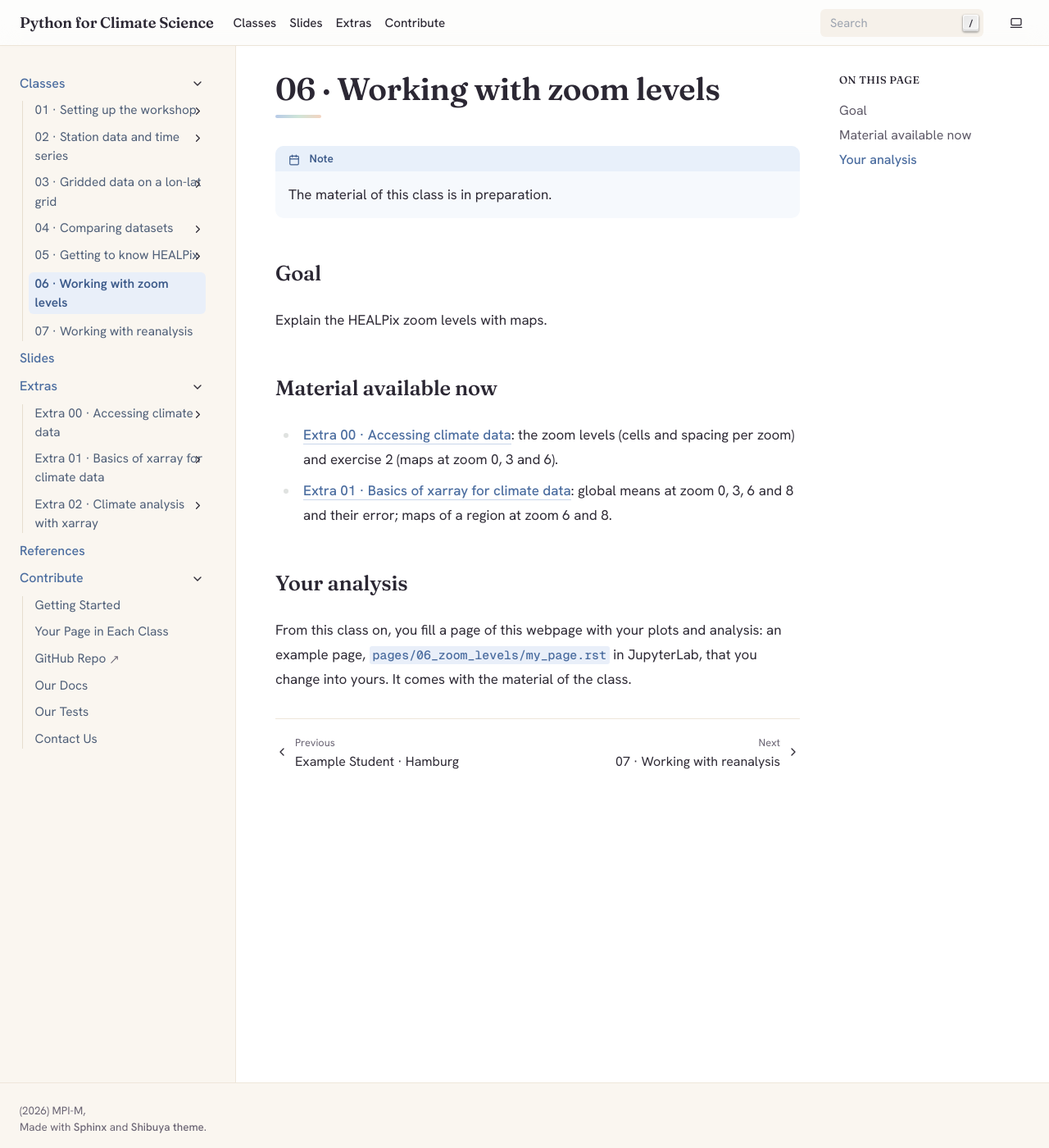
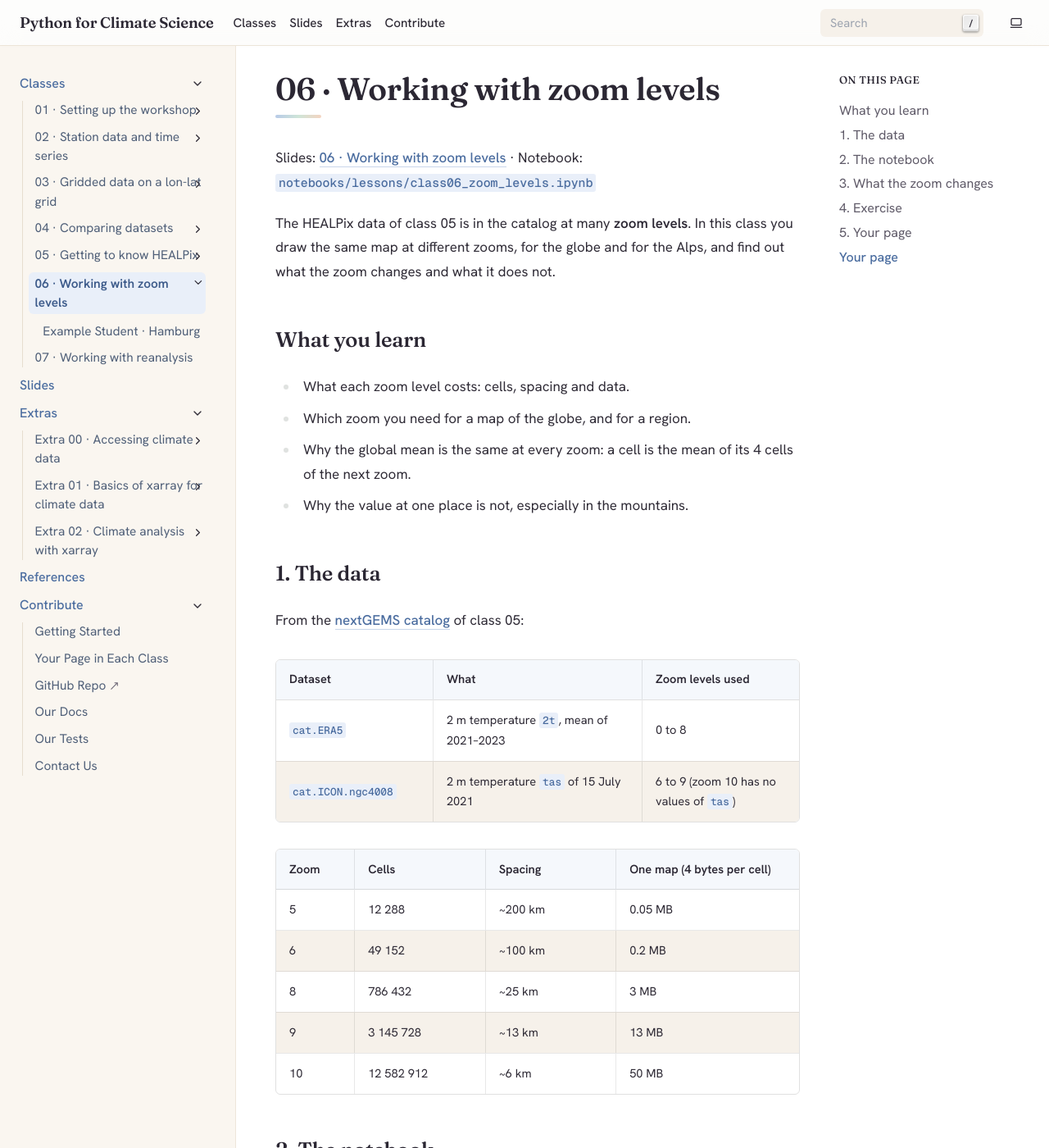
Before and after one commit to angelpeinadobravo/tuhh_python_for_climate_2026, a Sphinx documentation site: the page built from docs/source/classes/06_zoom_levels/index.rst, in a window 1280 px wide and 1400 px high. Shown: the whole window at 82% size. Built offline with Sphinx 7.4.7, drawn with Linux system fonts in a browser that asks for light colours; some of the changed text lies outside the part shown.

Commit message:
Class 06: working with zoom levels
- class06_zoom_levels: cells, spacing and data per zoom; ERA5 at zoom 1, 3,
  5 and 7; the Alps from ICON ngc4008 at zoom 6 to 9 (zoom 10 has no tas);
  the global mean is the same at every zoom (cells are means of their 4
  nested children: zoom 7 averaged by 4 gives zoom 6); one place is not
  (Hamburg vs Mont Blanc); how to choose a zoom; exercise: the student's
  region at four zooms and one place at zoom 0 to 8.
- Reuses the zoom and point material of extras 00 and 01.
- Class page, example page, slides.

Co-Authored-By: Claude Opus 5.5 <noreply@anthropic.com>

```diff
--- a/docs/source/classes/06_zoom_levels/index.rst
+++ b/docs/source/classes/06_zoom_levels/index.rst
@@ -3,22 +3,116 @@
 06 · Working with zoom levels
 ================================================================================
 
-.. note::
-   The material of this class is in preparation.
+Slides: `06 · Working with zoom levels <../../slides/deck.html?md=class06_zoom_levels.md>`_
+· Notebook: ``notebooks/lessons/class06_zoom_levels.ipynb``
 
-Goal
-----
+The HEALPix data of class 05 is in the catalog at many **zoom levels**. In this class you draw the same map at
+different zooms, for the globe and for the Alps, and find out what the zoom changes and what it does not.
 
-Explain the HEALPix zoom levels with maps.
+What you learn
+--------------
 
-Material available now
-----------------------
+- What each zoom level costs: cells, spacing and data.
+- Which zoom you need for a map of the globe, and for a region.
+- Why the global mean is the same at every zoom: a cell is the mean of its 4 cells of the next zoom.
+- Why the value at one place is not, especially in the mountains.
 
-- :ref:`extra_00`: the zoom levels (cells and spacing per zoom) and exercise 2 (maps at zoom 0, 3 and 6).
-- :ref:`extra_01`: global means at zoom 0, 3, 6 and 8 and their error; maps of a region at zoom 6 and 8.
+1. The data
+-----------
 
-Your analysis
--------------
+From the `nextGEMS catalog <https://data.nextgems-h2020.eu/online.yaml>`_ of class 05:
 
-From this class on, you fill a page of this webpage with your plots and analysis: an example page,
-``pages/06_zoom_levels/my_page.rst`` in JupyterLab, that you change into yours. It comes with the material of the class.
+.. list-table::
+   :header-rows: 1
+   :widths: 30 40 30
+
+   * - Dataset
+     - What
+     - Zoom levels used
+   * - ``cat.ERA5``
+     - 2 m temperature ``2t``, mean of 2021–2023
+     - 0 to 8
+   * - ``cat.ICON.ngc4008``
+     - 2 m temperature ``tas`` of 15 July 2021
+     - 6 to 9 (zoom 10 has no values of ``tas``)
+
+.. list-table::
+   :header-rows: 1
+   :widths: 15 25 25 35
+
+   * - Zoom
+     - Cells
+     - Spacing
+     - One map (4 bytes per cell)
+   * - 5
+     - 12 288
+     - ~200 km
+     - 0.05 MB
+   * - 6
+     - 49 152
+     - ~100 km
+     - 0.2 MB
+   * - 8
+     - 786 432
+     - ~25 km
+     - 3 MB
+   * - 9
+     - 3 145 728
+     - ~13 km
+     - 13 MB
+   * - 10
+     - 12 582 912
+     - ~6 km
+     - 50 MB
+
+2. The notebook
+---------------
+
+Open ``notebooks`` → ``lessons`` → ``class06_zoom_levels.ipynb`` in JupyterLab and run it from top to bottom.
+It needs no download of its own: it reads from the catalog, about a minute in total.
+
+In short:
+
+.. code-block:: python
+
+   cat.ERA5(zoom=5).to_dask()                          # the same data at another zoom
+   ax.set_extent([4, 16, 43, 49], crs=ccrs.PlateCarree())   # a region: west, east, south, north
+   egh.healpix_show(data, ax=ax)                       # works at every zoom
+   zoom7.reshape(-1, 4).mean(axis=1)                   # 4 cells of zoom 7 -> 1 cell of zoom 6
+   hp.ang2pix(2**zoom, lon, lat, nest=True, lonlat=True)    # the cell of a place at that zoom
+
+3. What the zoom changes
+------------------------
+
+- **Maps:** from zoom 5 on, a map of the globe looks smooth. The Alps are a few blocks at zoom 6, and show their
+  valleys and ridges at zoom 9.
+- **The global mean does not change:** 14.76 °C for ERA5 2021–2023 at every zoom from 0 to 8. The cells of
+  a zoom are the means of the 4 cells of the next zoom, which are numbered one after the other (nested order):
+  averaging zoom 7 in groups of 4 gives zoom 6.
+- **One place does change:** the cell of Hamburg has about 10 °C from zoom 3 on; the cell of the Mont Blanc
+  goes from 11 °C at zoom 3 to 4.5 °C at zoom 8, still far warmer than the summit: a cell is an area, not a point.
+
+Take the coarsest zoom that shows what you need: every zoom level multiplies the data by 4.
+
+4. Exercise
+-----------
+
+Section 7: maps of your own region at four zoom levels, and one place of it at zoom 0 to 8.
+
+5. Your page
+------------
+
+Your page is ready in JupyterLab: ``pages`` → ``06_zoom_levels`` → ``my_page.rst``. The notebook saves the
+plots next to it.
+
+#. Run the notebook, including the exercise: your plots replace the example pictures.
+#. Open ``my_page.rst``, write your name, and describe what the zoom changes. Save with ``Ctrl + S``.
+#. Check it on http://localhost:8000 → *Classes → 06*, print it and **Save as PDF**, and send it to the tutor.
+
+Your page
+---------
+
+.. toctree::
+   :maxdepth: 1
+
+   /my_pages/06_zoom_levels/my_page
--- a/docs/source/slides.rst
+++ b/docs/source/slides.rst
@@ -32,6 +32,9 @@ Classes
    * - 05
      - `Getting to know HEALPix <slides/deck.html?md=class05_healpix.md>`_
      - :ref:`class_05`
+   * - 06
+     - `Working with zoom levels <slides/deck.html?md=class06_zoom_levels.md>`_
+     - :ref:`class_06`
 
 The other :ref:`classes <classes>` get their deck together with their material.
 
```
Also changed, not shown: docs/source/classes/06_zoom_levels/template/my_page.rst (added, +56 -0 lines), slides/class06_zoom_levels.md (added, +127 -0 lines), docs/source/classes/06_zoom_levels/template/maps_alps.png (added), docs/source/classes/06_zoom_levels/template/maps_global.png (added), docs/source/classes/06_zoom_levels/template/point_exercise.png (added), docs/source/classes/06_zoom_levels/template/point_zooms.png (added), docs/source/classes/06_zoom_levels/template/region_exercise.png (added), slides/img/class06_maps_alps.png (added), slides/img/class06_maps_global.png (added), slides/img/class06_point_zooms.png (added), 1 other file.
